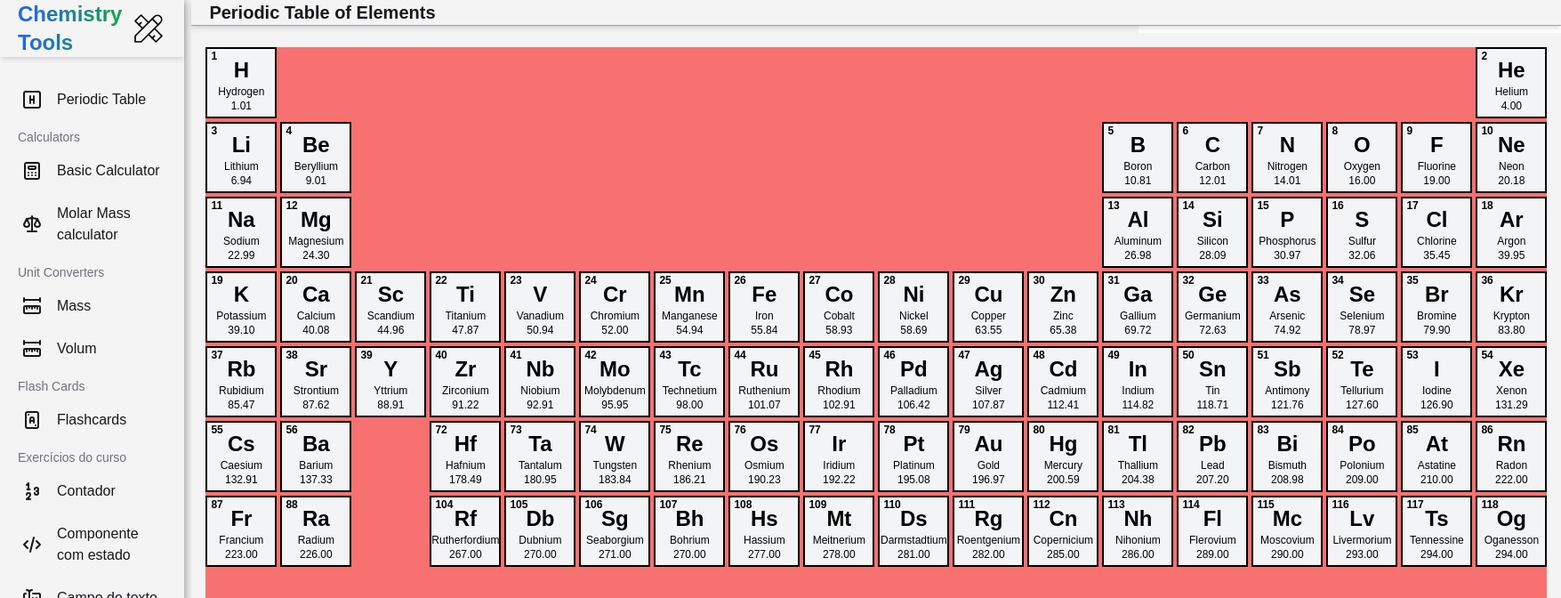
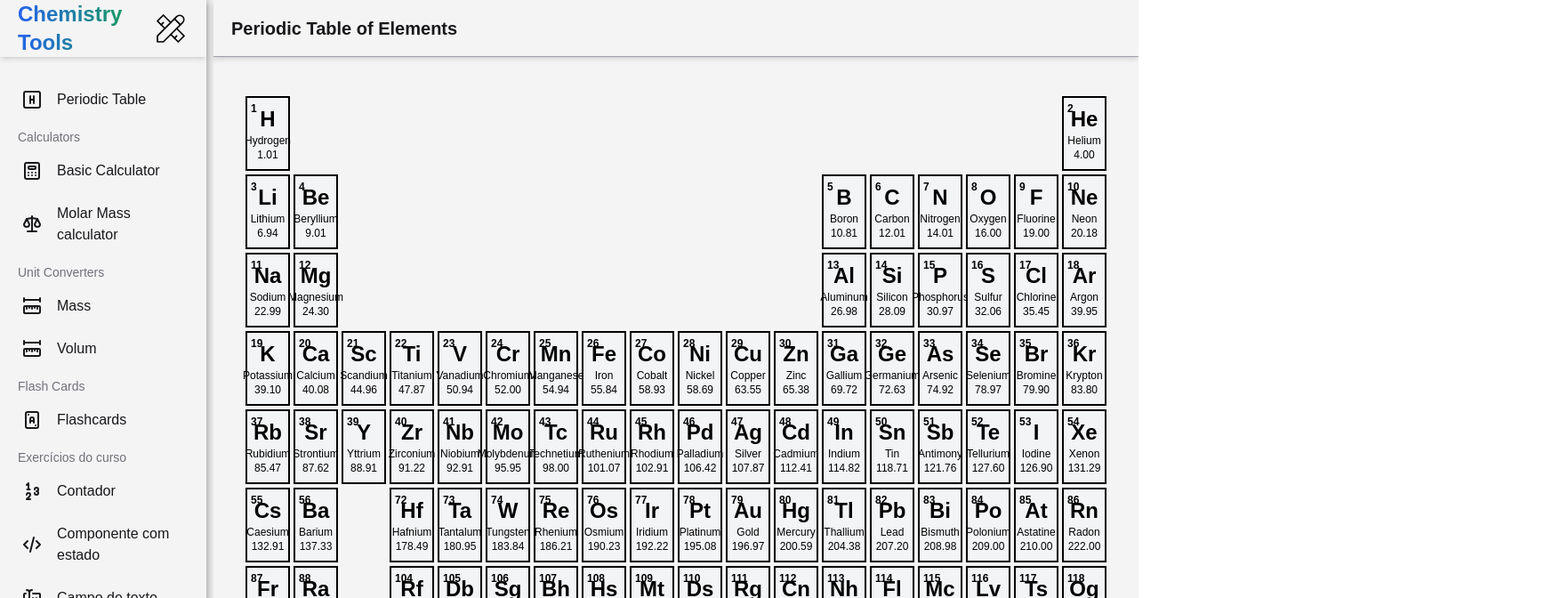
Before and after one commit to brunomacedo1203/Chemistry-Tools, a Next.js app: page /PeriodicTable in a window 1280 px wide. Shown: the top 672 px of the page at 89% size, 1755 px wide, since content can reach past the window. Built offline with nearby package versions, Linux system fonts and the light colour scheme.

Commit message:
Adicionando overflow-auto no componente conteudo

```diff
--- a/src/components/Conteudo.tsx
+++ b/src/components/Conteudo.tsx
@@ -1,14 +1,14 @@
-interface Conteudo {
+interface ConteudoProps {
   children: any;
 }
 
-export default function Conteudo(props: Conteudo) {
+export default function Conteudo(props: ConteudoProps) {
   return (
     <div
       className={`
          flex p-4 items-start flex-1
          bg-zinc-100
-         text-3xl  h-screen`}
+         text-3xl overflow-auto`}
     >
       {props.children}
     </div>
--- a/src/components/PeriodicTableCards.tsx
+++ b/src/components/PeriodicTableCards.tsx
@@ -4,10 +4,10 @@ import elementsData from "@/app/data/elementsData";
 export default function PeriodicTableCards() {
   return (
     <div
-      className="bg-red-400 grid h-screen gap-1"
+      className=" grid gap-1 p-5"
       style={{
-        gridTemplateColumns: "repeat(18, 1fr)",
-        gridTemplateRows: "repeat(10, 80px)",
+        gridTemplateColumns: "repeat(18, minmax(50px, 1fr))",
+        gridTemplateRows: "repeat(10, minmax(50px, 1fr))",
       }}
     >
       {elementsData.map((e) => (
--- a/src/components/SingleCardPeriodicTable.tsx
+++ b/src/components/SingleCardPeriodicTable.tsx
@@ -1,5 +1,5 @@
 interface SingleCardPeriodicTableProps {
-  atomicNumber: number
+  atomicNumber: number;
   symbol?: string;
   name?: string;
   molarMass?: number;
@@ -12,8 +12,8 @@ export default function SingleCardPeriodicTable({
   molarMass,
 }: SingleCardPeriodicTableProps) {
   return (
-    <div className=" relative w-20 h-20 border-2 border-black items-center justify-center bg-gray-100">
-      <span className="absolute top-0 left-1 text-black text-xs font-bold ">
+    <div className=" relative w-18 h-18 border-2 border-black items-center justify-center bg-gray-100">
+      <span className="absolute top-1 left-1 text-black text-xs font-bold ">
         {atomicNumber}
       </span>
       <div className=" flex flex-col items-center p-2">
```
